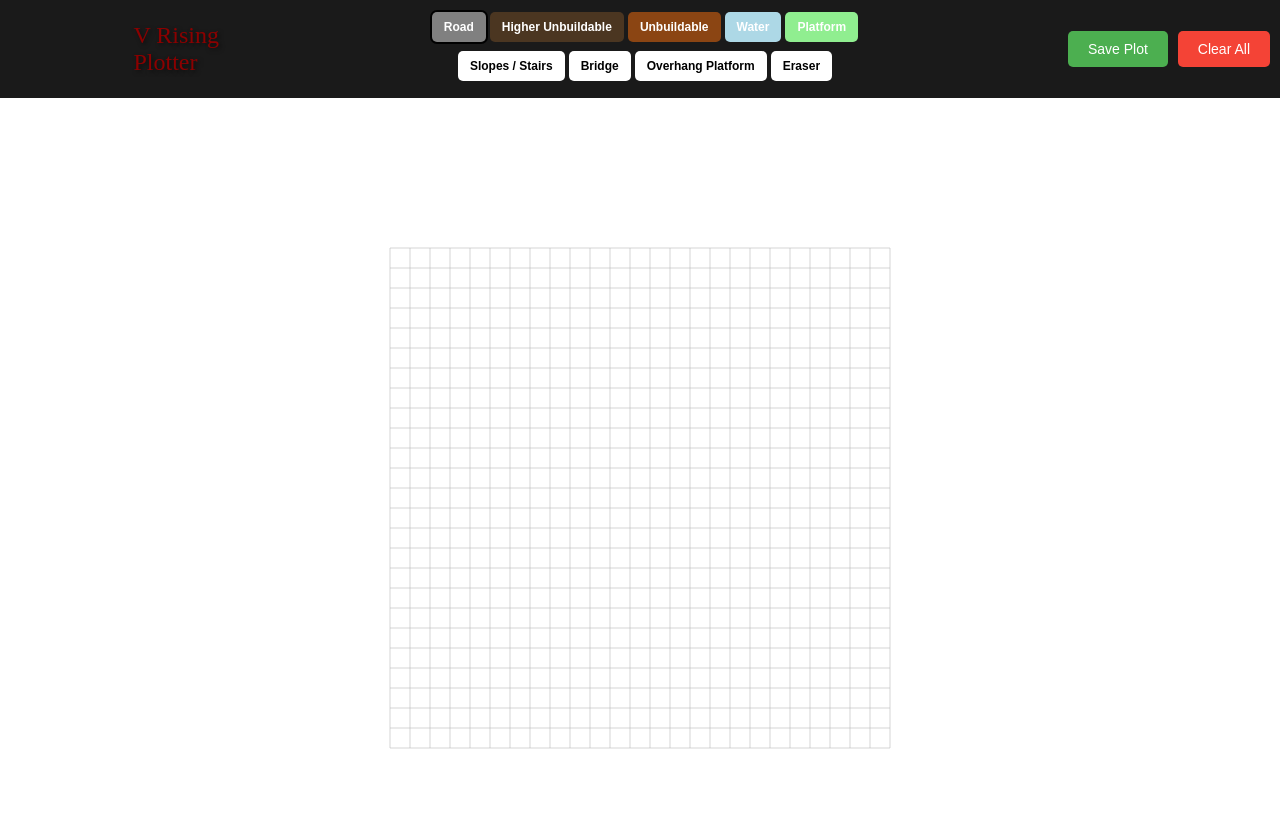
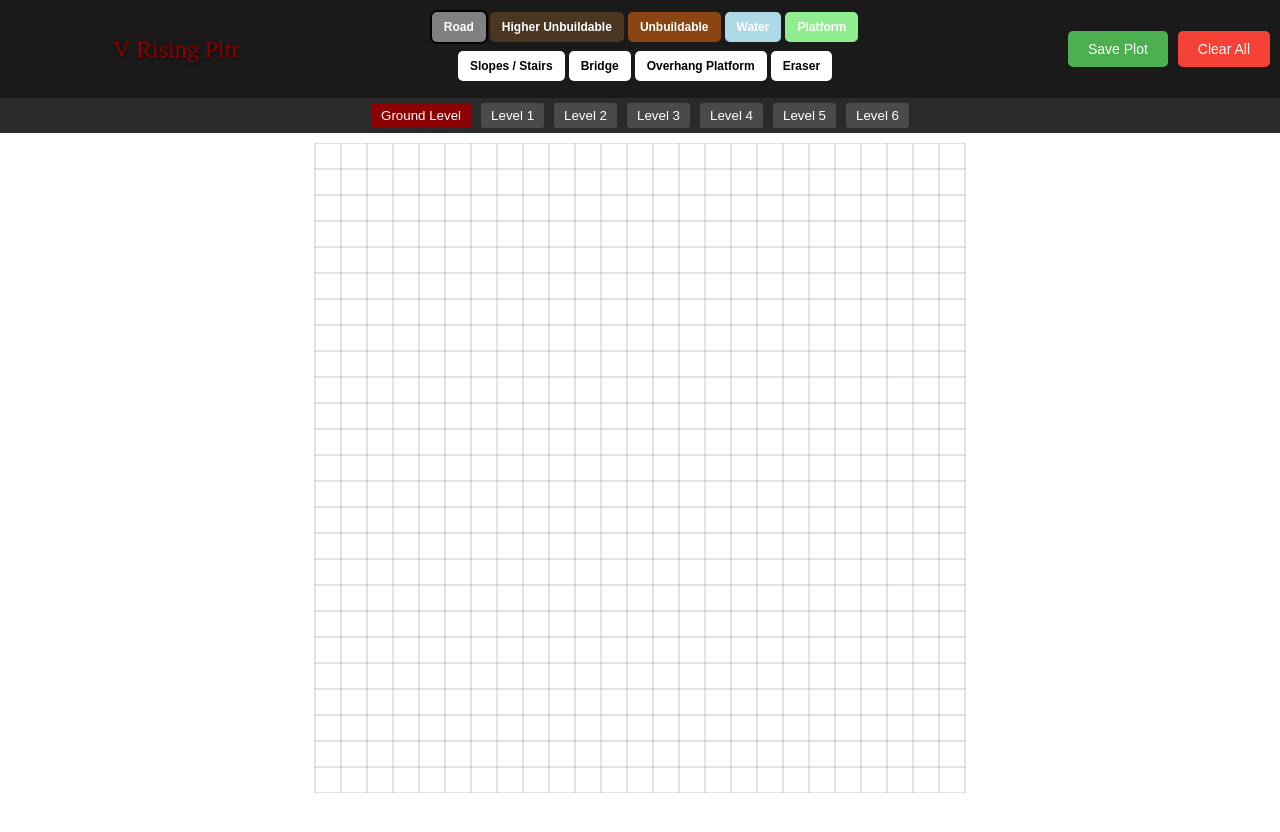
Before and after one commit to AndresPaulino/v-rising-castle-planner, a React (Create React App) app: page / in a window 1280 px wide. Shown: the top 832 px of the page. After the commit the page ends 800 px from the top, so only its background shows below. Built offline with nearby package versions, Linux system fonts and the light colour scheme.

Commit message:
Create components directory for seperation of concerns. Add panning and zooming to grid, as well as multi layered state saving levels

```diff
--- a/src/App.css
+++ b/src/App.css
@@ -131,3 +131,30 @@
 .clear-button:hover {
   background-color: #d32f2f;
 }
+
+.level-selector {
+  display: flex;
+  justify-content: center;
+  margin-bottom: 10px;
+  background-color: #2a2a2a;
+  padding: 5px;
+}
+
+.level-button {
+  margin: 0 5px;
+  padding: 5px 10px;
+  background-color: #4a4a4a;
+  color: white;
+  border: none;
+  border-radius: 3px;
+  cursor: pointer;
+  transition: background-color 0.3s;
+}
+
+.level-button:hover {
+  background-color: #5a5a5a;
+}
+
+.level-button.active {
+  background-color: #8b0000;
+}
--- a/src/App.js
+++ b/src/App.js
@@ -1,12 +1,13 @@
-import React, { useState, useRef, useEffect } from 'react';
-import { Stage, Layer, Rect, Text, Line } from 'react-konva';
-import SaveDialog from './SaveDialog';
+// src/App.js
+import React, { useState, useEffect } from 'react';
+import GridCanvas from './components/GridCanvas';
+import SaveDialog from './components/SaveDialog/SaveDialog';
+import ClearConfirmDialog from './components/ClearConfirmDialog/ClearConfirmDialog';
 import './App.css';
-import ClearConfirmDialog from './ClearConfirmDialog';
 
-const CELL_SIZE = 20;
 const GRID_WIDTH = 25;
 const GRID_HEIGHT = 25;
+const LEVELS = ['Ground Level', 'Level 1', 'Level 2', 'Level 3', 'Level 4', 'Level 5', 'Level 6'];
 
 const terrainTypes = [
   { name: 'Road', color: '#808080', symbol: '' },
@@ -21,109 +22,42 @@ const terrainTypes = [
 ];
 
 function App() {
-  const [grid, setGrid] = useState(
-    Array(GRID_HEIGHT)
-      .fill()
-      .map(() => Array(GRID_WIDTH).fill({ type: null }))
+  const [grids, setGrids] = useState(
+    LEVELS.reduce((acc, level) => {
+      acc[level] = Array(GRID_HEIGHT)
+        .fill()
+        .map(() => Array(GRID_WIDTH).fill(null));
+      return acc;
+    }, {})
   );
+  const [currentLevel, setCurrentLevel] = useState(LEVELS[0]);
   const [currentTerrain, setCurrentTerrain] = useState(terrainTypes[0]);
-  const [isDrawing, setIsDrawing] = useState(false);
-  const [isPanning, setIsPanning] = useState(false);
   const [showSaveDialog, setShowSaveDialog] = useState(false);
   const [showClearConfirmDialog, setShowClearConfirmDialog] = useState(false);
-  const stageRef = useRef(null);
+  const [canvasSize, setCanvasSize] = useState({ width: 0, height: 0 });
 
   useEffect(() => {
-    const handleKeyDown = (e) => {
-      if (e.code === 'Space') {
-        setIsPanning(true);
-        document.body.style.cursor = 'grab';
-      }
+    const updateCanvasSize = () => {
+      setCanvasSize({
+        width: window.innerWidth,
+        height: window.innerHeight - 150, // Adjust this value based on your toolbar and level selector height
+      });
     };
-    const handleKeyUp = (e) => {
-      if (e.code === 'Space') {
-        setIsPanning(false);
-        document.body.style.cursor = 'default';
-      }
-    };
-    window.addEventListener('keydown', handleKeyDown);
-    window.addEventListener('keyup', handleKeyUp);
-    return () => {
-      window.removeEventListener('keydown', handleKeyDown);
-      window.removeEventListener('keyup', handleKeyUp);
-    };
+
+    window.addEventListener('resize', updateCanvasSize);
+    updateCanvasSize();
+
+    return () => window.removeEventListener('resize', updateCanvasSize);
   }, []);
 
-  useEffect(() => {
-    if (stageRef.current) {
-      const stage = stageRef.current;
-      const scale = stage.scaleX();
-      const x = window.innerWidth / 2 - (GRID_WIDTH * CELL_SIZE * scale) / 2;
-      const y = window.innerHeight / 2 - (GRID_HEIGHT * CELL_SIZE * scale) / 2;
-      stage.position({ x, y });
-      stage.batchDraw();
-    }
-  }, []);
-
-  const handleCellChange = (rowIndex, colIndex) => {
-    const newGrid = [...grid];
-    if (currentTerrain.name === 'Eraser') {
-      newGrid[rowIndex][colIndex] = { type: null };
-    } else {
-      newGrid[rowIndex][colIndex] = { type: currentTerrain };
-    }
-    setGrid(newGrid);
-  };
-
-  const handleClearAll = () => {
-    setShowClearConfirmDialog(true);
-  };
-
-  const handleClearConfirm = () => {
-    setGrid(
-      Array(GRID_HEIGHT)
-        .fill()
-        .map(() => Array(GRID_WIDTH).fill({ type: null }))
-    );
-    setShowClearConfirmDialog(false);
-  };
-
-  const handleMouseDown = () => {
-    setIsDrawing(true);
-  };
-
-  const handleMouseUp = () => {
-    setIsDrawing(false);
-  };
-
-  const handleMouseMove = (e) => {
-    if (!isDrawing || isPanning) return;
-    const stage = stageRef.current;
-    const point = stage.getPointerPosition();
-    const x = Math.floor((point.x - stage.x()) / (CELL_SIZE * stage.scaleX()));
-    const y = Math.floor((point.y - stage.y()) / (CELL_SIZE * stage.scaleY()));
-    if (x >= 0 && x < GRID_WIDTH && y >= 0 && y < GRID_HEIGHT) {
-      handleCellChange(y, x);
-    }
-  };
-
-  const handleWheel = (e) => {
-    e.evt.preventDefault();
-    const scaleBy = 1.1;
-    const stage = stageRef.current;
-    const oldScale = stage.scaleX();
-    const mousePointTo = {
-      x: stage.getPointerPosition().x / oldScale - stage.x() / oldScale,
-      y: stage.getPointerPosition().y / oldScale - stage.y() / oldScale,
-    };
-    const newScale = e.evt.deltaY < 0 ? oldScale * scaleBy : oldScale / scaleBy;
-    stage.scale({ x: newScale, y: newScale });
-    const newPos = {
-      x: -(mousePointTo.x - stage.getPointerPosition().x / newScale) * newScale,
-      y: -(mousePointTo.y - stage.getPointerPosition().y / newScale) * newScale,
-    };
-    stage.position(newPos);
-    stage.batchDraw();
+  const handleCellChange = (level, rowIndex, colIndex) => {
+    setGrids((prevGrids) => {
+      const newGrids = { ...prevGrids };
+      newGrids[level] = [...newGrids[level]];
+      newGrids[level][rowIndex] = [...newGrids[level][rowIndex]];
+      newGrids[level][rowIndex][colIndex] = currentTerrain.name === 'Eraser' ? null : currentTerrain;
+      return newGrids;
+    });
   };
 
   const handleSave = () => {
@@ -136,7 +70,7 @@ function App() {
       mapArea: mapArea,
       width: GRID_WIDTH,
       height: GRID_HEIGHT,
-      grid: grid,
+      grids: grids,
     };
 
     const jsonData = JSON.stringify(plotData, null, 2);
@@ -153,57 +87,26 @@ function App() {
     setShowSaveDialog(false);
   };
 
-  const renderCell = (cell, x, y) => {
-    if (!cell.type) return null;
+  const handleClearAll = () => {
+    setShowClearConfirmDialog(true);
+  };
 
-    const { color, symbol, borderStyle } = cell.type;
-
-    return (
-      <React.Fragment>
-        <Rect x={x} y={y} width={CELL_SIZE} height={CELL_SIZE} fill={color} stroke='black' strokeWidth={0.5} />
-        {symbol && (
-          <Text
-            x={x}
-            y={y}
-            width={CELL_SIZE}
-            height={CELL_SIZE}
-            text={symbol}
-            fontSize={14}
-            fontStyle='bold'
-            fill='black'
-            align='center'
-            verticalAlign='middle'
-          />
-        )}
-        {borderStyle === 'dashed' && (
-          <Line
-            x={x}
-            y={y}
-            points={[0, 0, CELL_SIZE, 0, CELL_SIZE, CELL_SIZE, 0, CELL_SIZE, 0, 0]}
-            stroke='black'
-            strokeWidth={1}
-            dash={[2, 2]}
-          />
-        )}
-        {cell.type.name === 'Overhang Platform' && (
-          <Rect
-            x={x + CELL_SIZE * 0.2}
-            y={y + CELL_SIZE * 0.2}
-            width={CELL_SIZE * 0.6}
-            height={CELL_SIZE * 0.6}
-            fill='white'
-            stroke='black'
-            strokeWidth={0.5}
-          />
-        )}
-      </React.Fragment>
+  const handleClearConfirm = () => {
+    setGrids(
+      LEVELS.reduce((acc, level) => {
+        acc[level] = Array(GRID_HEIGHT)
+          .fill()
+          .map(() => Array(GRID_WIDTH).fill(null));
+        return acc;
+      }, {})
     );
+    setShowClearConfirmDialog(false);
   };
 
   return (
     <div className='app'>
       <div className='toolbar'>
-        <div className='title'>V Rising <br />Plotter</div>
+        <div className='title'>V Rising Pltr</div>
         <div className='terrain-buttons'>
           <div className='button-row'>
             {terrainTypes.slice(0, 5).map((terrain, index) => (
@@ -239,40 +142,24 @@ function App() {
           </button>
         </div>
       </div>
-      <Stage
-        width={window.innerWidth}
-        height={window.innerHeight - 50}
-        onMouseDown={handleMouseDown}
-        onMouseUp={handleMouseUp}
-        onMouseMove={handleMouseMove}
-        onWheel={handleWheel}
-        draggable={isPanning}
-        ref={stageRef}
-      >
-        <Layer>
-          {/* Grid lines */}
-          {[...Array(GRID_WIDTH + 1)].map((_, i) => (
-            <Line
-              key={`vertical-${i}`}
-              points={[i * CELL_SIZE, 0, i * CELL_SIZE, GRID_HEIGHT * CELL_SIZE]}
-              stroke='#aaa'
-              strokeWidth={0.5}
-            />
-          ))}
-          {[...Array(GRID_HEIGHT + 1)].map((_, i) => (
-            <Line
-              key={`horizontal-${i}`}
-              points={[0, i * CELL_SIZE, GRID_WIDTH * CELL_SIZE, i * CELL_SIZE]}
-              stroke='#aaa'
-              strokeWidth={0.5}
-            />
-          ))}
-        </Layer>
-        <Layer>
-          {/* Terrain cells */}
-          {grid.map((row, rowIndex) => row.map((cell, colIndex) => renderCell(cell, colIndex * CELL_SIZE, rowIndex * CELL_SIZE)))}
-        </Layer>
-      </Stage>
+      <div className='level-selector'>
+        {LEVELS.map((level) => (
+          <button
+            key={level}
+            onClick={() => setCurrentLevel(level)}
+            className={`level-button ${currentLevel === level ? 'active' : ''}`}
+          >
+            {level}
+          </button>
+        ))}
+      </div>
+      <GridCanvas
+        grid={grids[currentLevel]}
+        currentLevel={currentLevel}
+        onCellChange={handleCellChange}
+        width={canvasSize.width}
+        height={canvasSize.height}
+      />
       {showSaveDialog && <SaveDialog onSave={handleSaveConfirm} onClose={() => setShowSaveDialog(false)} />}
       {showClearConfirmDialog && (
         <ClearConfirmDialog onConfirm={handleClearConfirm} onCancel={() => setShowClearConfirmDialog(false)} />
--- /dev/null
+++ b/src/components/GridCanvas.js
@@ -0,0 +1,188 @@
+// src/components/GridCanvas.js
+import React, { useRef, useEffect, useState } from 'react';
+import { Stage, Layer, Rect, Text, Line } from 'react-konva';
+
+const CELL_SIZE = 20;
+
+const GridCanvas = ({ grid, currentLevel, onCellChange, width, height }) => {
+  const stageRef = useRef(null);
+  const [isDrawing, setIsDrawing] = useState(false);
+  const [isPanning, setIsPanning] = useState(false);
+  const [stageScale, setStageScale] = useState(1);
+  const [stagePosition, setStagePosition] = useState({ x: 0, y: 0 });
+
+  useEffect(() => {
+    const handleKeyDown = (e) => {
+      if (e.code === 'Space') {
+        setIsPanning(true);
+        document.body.style.cursor = 'grab';
+      }
+    };
+    const handleKeyUp = (e) => {
+      if (e.code === 'Space') {
+        setIsPanning(false);
+        document.body.style.cursor = 'default';
+      }
+    };
+    window.addEventListener('keydown', handleKeyDown);
+    window.addEventListener('keyup', handleKeyUp);
+    return () => {
+      window.removeEventListener('keydown', handleKeyDown);
+      window.removeEventListener('keyup', handleKeyUp);
+    };
+  }, []);
+
+  useEffect(() => {
+    if (stageRef.current) {
+      const stage = stageRef.current;
+      const scale = Math.min(width / (grid[0].length * CELL_SIZE), height / (grid.length * CELL_SIZE));
+      const newWidth = grid[0].length * CELL_SIZE * scale;
+      const newHeight = grid.length * CELL_SIZE * scale;
+      const x = (width - newWidth) / 2;
+      const y = (height - newHeight) / 2;
+      stage.width(width);
+      stage.height(height);
+      setStageScale(scale);
+      setStagePosition({ x, y });
+      stage.batchDraw();
+    }
+  }, [grid, width, height]);
+
+  const handleCellChange = (rowIndex, colIndex) => {
+    onCellChange(currentLevel, rowIndex, colIndex);
+  };
+
+  const handleMouseDown = (e) => {
+    if (!isPanning) {
+      setIsDrawing(true);
+      const stage = e.target.getStage();
+      const pointerPosition = stage.getPointerPosition();
+      const x = Math.floor((pointerPosition.x - stage.x()) / (CELL_SIZE * stage.scaleX()));
+      const y = Math.floor((pointerPosition.y - stage.y()) / (CELL_SIZE * stage.scaleY()));
+      if (x >= 0 && x < grid[0].length && y >= 0 && y < grid.length) {
+        handleCellChange(y, x);
+      }
+    }
+  };
+
+  const handleMouseUp = () => {
+    setIsDrawing(false);
+  };
+
+  const handleMouseMove = (e) => {
+    if (!isDrawing || isPanning) return;
+    const stage = e.target.getStage();
+    const pointerPosition = stage.getPointerPosition();
+    const x = Math.floor((pointerPosition.x - stage.x()) / (CELL_SIZE * stage.scaleX()));
+    const y = Math.floor((pointerPosition.y - stage.y()) / (CELL_SIZE * stage.scaleY()));
+    if (x >= 0 && x < grid[0].length && y >= 0 && y < grid.length) {
+      handleCellChange(y, x);
+    }
+  };
+
+  const handleWheel = (e) => {
+    e.evt.preventDefault();
+    const scaleBy = 1.1;
+    const stage = e.target.getStage();
+    const oldScale = stage.scaleX();
+    const mousePointTo = {
+      x: stage.getPointerPosition().x / oldScale - stage.x() / oldScale,
+      y: stage.getPointerPosition().y / oldScale - stage.y() / oldScale,
+    };
+    const newScale = e.evt.deltaY < 0 ? oldScale * scaleBy : oldScale / scaleBy;
+    setStageScale(newScale);
+    const newPos = {
+      x: -(mousePointTo.x - stage.getPointerPosition().x / newScale) * newScale,
+      y: -(mousePointTo.y - stage.getPointerPosition().y / newScale) * newScale,
+    };
+    setStagePosition(newPos);
+  };
+
+  const renderCell = (cell, x, y) => {
+    if (!cell) return null;
+
+    const { color, symbol, borderStyle } = cell;
+
+    return (
+      <React.Fragment key={`${x}-${y}`}>
+        <Rect x={x} y={y} width={CELL_SIZE} height={CELL_SIZE} fill={color} stroke='black' strokeWidth={0.5} />
+        {symbol && (
+          <Text
+            x={x}
+            y={y}
+            width={CELL_SIZE}
+            height={CELL_SIZE}
+            text={symbol}
+            fontSize={14}
+            fontStyle='bold'
+            fill='black'
+            align='center'
+            verticalAlign='middle'
+          />
+        )}
+        {borderStyle === 'dashed' && (
+          <Line
+            x={x}
+            y={y}
+            points={[0, 0, CELL_SIZE, 0, CELL_SIZE, CELL_SIZE, 0, CELL_SIZE, 0, 0]}
+            stroke='black'
+            strokeWidth={1}
+            dash={[2, 2]}
+          />
+        )}
+      </React.Fragment>
+    );
+  };
+
+  return (
+    <Stage
+      ref={stageRef}
+      width={width}
+      height={height}
+      onMouseDown={handleMouseDown}
+      onMouseUp={handleMouseUp}
+      onMouseMove={handleMouseMove}
+      onWheel={handleWheel}
+      draggable={isPanning}
+      scale={{ x: stageScale, y: stageScale }}
+      position={stagePosition}
+    >
+      <Layer>
+        {/* Grid lines */}
+        {grid[0].map((_, colIndex) => (
+          <Line
+            key={`vertical-${colIndex}`}
+            points={[colIndex * CELL_SIZE, 0, colIndex * CELL_SIZE, grid.length * CELL_SIZE]}
+            stroke='#aaa'
+            strokeWidth={0.5}
+          />
+        ))}
+        {grid.map((_, rowIndex) => (
+          <Line
+            key={`horizontal-${rowIndex}`}
+            points={[0, rowIndex * CELL_SIZE, grid[0].length * CELL_SIZE, rowIndex * CELL_SIZE]}
+            stroke='#aaa'
+            strokeWidth={0.5}
+          />
+        ))}
+        {/* Right border */}
+        <Line
+          points={[grid[0].length * CELL_SIZE, 0, grid[0].length * CELL_SIZE, grid.length * CELL_SIZE]}
+          stroke='#aaa'
+          strokeWidth={0.5}
+        />
+        {/* Bottom border */}
+        <Line
+          points={[0, grid.length * CELL_SIZE, grid[0].length * CELL_SIZE, grid.length * CELL_SIZE]}
+          stroke='#aaa'
+          strokeWidth={0.5}
+        />
+      </Layer>
+      <Layer>
+        {grid.map((row, rowIndex) => row.map((cell, colIndex) => renderCell(cell, colIndex * CELL_SIZE, rowIndex * CELL_SIZE)))}
+      </Layer>
+    </Stage>
+  );
+};
+
+export default GridCanvas;
```
Also changed, not shown: src/components/ClearConfirmDialog/ClearConfirmDialog.css (renamed from src/ClearConfirmDialog.css), src/components/ClearConfirmDialog/ClearConfirmDialog.js (renamed from src/ClearConfirmDialog.js), src/components/SaveDialog/SaveDialog.css (renamed from src/SaveDialog.css), src/components/SaveDialog/SaveDialog.js (renamed from src/SaveDialog.js).
